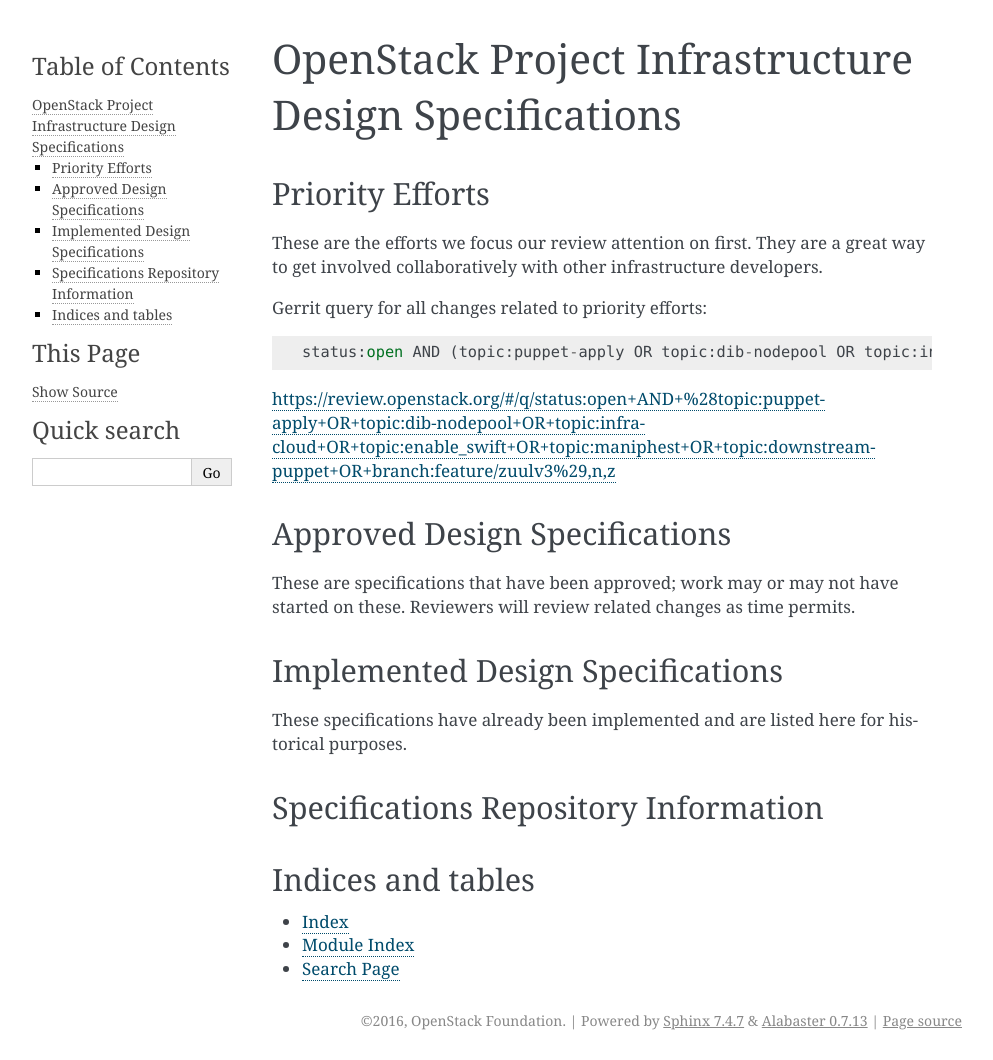
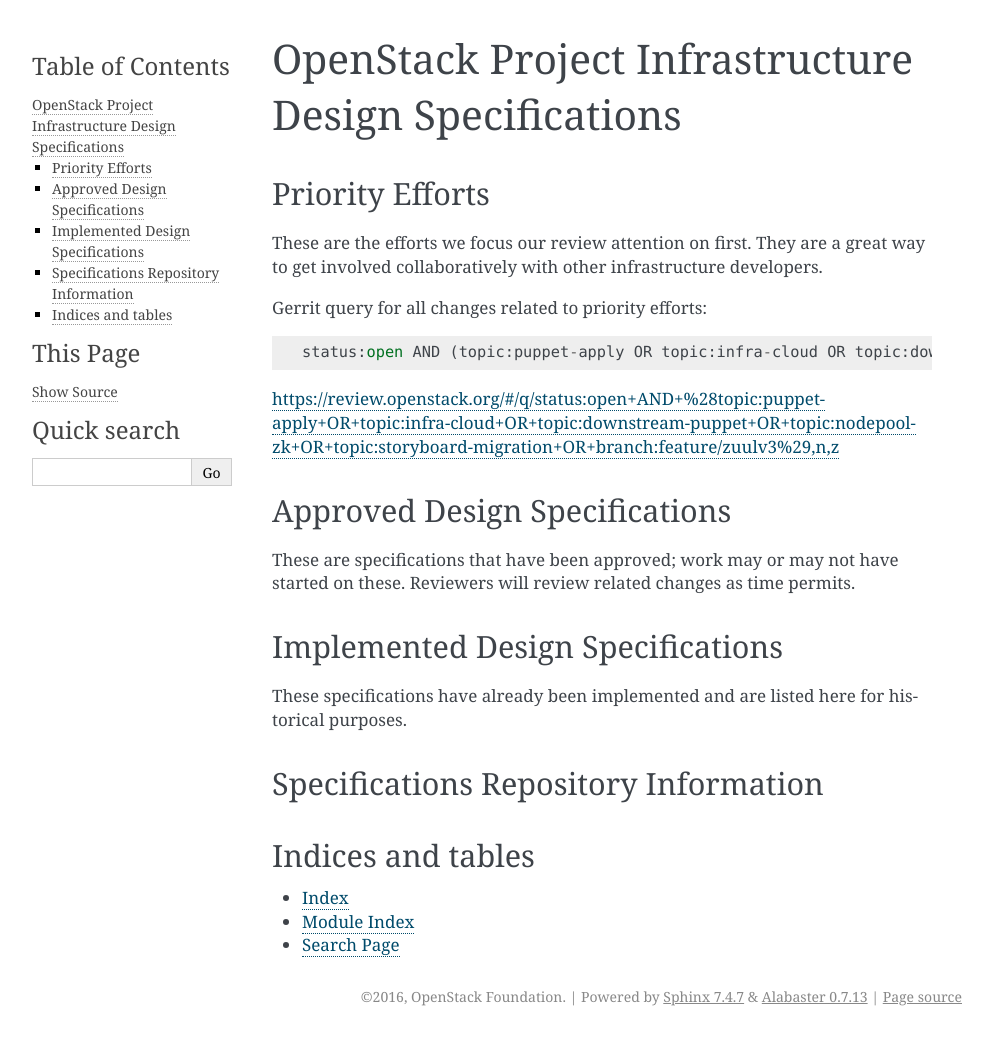
Before and after one commit to openstack-infra/infra-specs, a Sphinx documentation site: the page built from doc/source/index.rst, in a window 1280 px wide. Shown: the whole page, without its empty margins (148-1141 px from the left). Built offline with Sphinx 7.4.7, drawn with Linux system fonts in a browser that asks for light colours; pages that are not in the unit, such as notebooks, are missing from menus; after the commit the page ends 1036 px from its top, so only the background shows below that.

Commit message:
Priority specs cleanup/update for Newton cycle
As discussed at
http://lists.openstack.org/pipermail/openstack-infra/2016-June/004374.html
this enacts the following cleanup and realignment in our priorities
list for the remainder of the Newton cycle:

  * removes logs-in-swift
  * replaces maniphest with task-tracker
  * adds nodepool-zookeeper-workers due to its coupling with zuulv3
  * updates the Gerrit query string/URL accordingly

Change-Id: I872abe23b9b8b4465fcbad01170506a900fc95e3
Signed-off-by: Jeremy Stanley <fungi@yuggoth.org>

```diff
--- a/doc/source/index.rst
+++ b/doc/source/index.rst
@@ -14,16 +14,16 @@
 
    specs/ansible_puppet_apply
    specs/infra-cloud
-   specs/logs-in-swift
-   specs/maniphest
    specs/openstackci
+   specs/nodepool-zookeeper-workers
+   specs/task-tracker
    specs/zuulv3
 
 Gerrit query for all changes related to priority efforts::
 
-  status:open AND (topic:puppet-apply OR topic:dib-nodepool OR topic:infra-cloud OR topic:enable_swift OR topic:maniphest OR topic:downstream-puppet OR branch:feature/zuulv3)
+  status:open AND (topic:puppet-apply OR topic:infra-cloud OR topic:downstream-puppet OR topic:nodepool-zk OR topic:storyboard-migration OR branch:feature/zuulv3)
 
-https://review.openstack.org/#/q/status:open+AND+%28topic:puppet-apply+OR+topic:dib-nodepool+OR+topic:infra-cloud+OR+topic:enable_swift+OR+topic:maniphest+OR+topic:downstream-puppet+OR+branch:feature/zuulv3%29,n,z
+https://review.openstack.org/#/q/status:open+AND+%28topic:puppet-apply+OR+topic:infra-cloud+OR+topic:downstream-puppet+OR+topic:nodepool-zk+OR+topic:storyboard-migration+OR+branch:feature/zuulv3%29,n,z
 
 Approved Design Specifications
 ==============================
```
